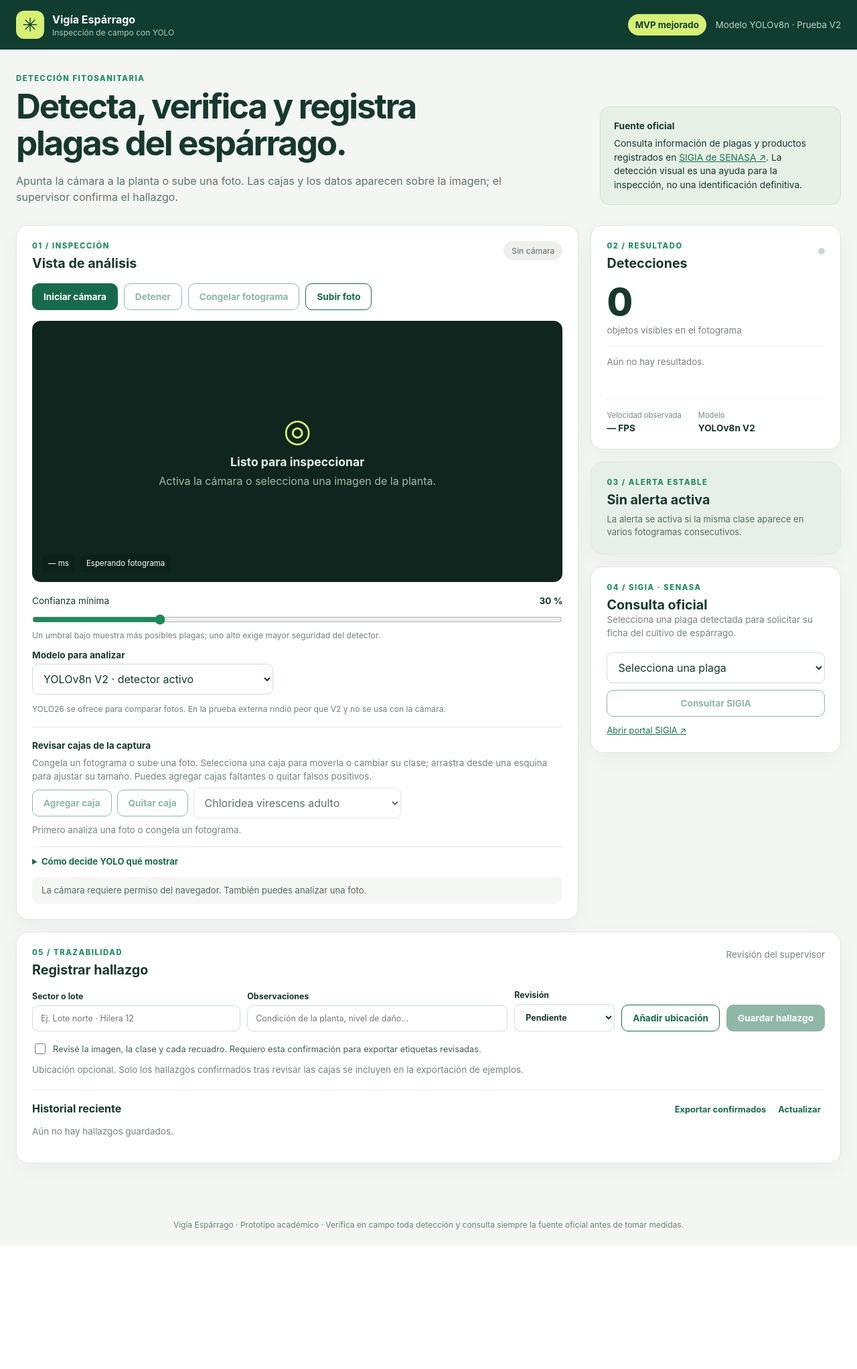
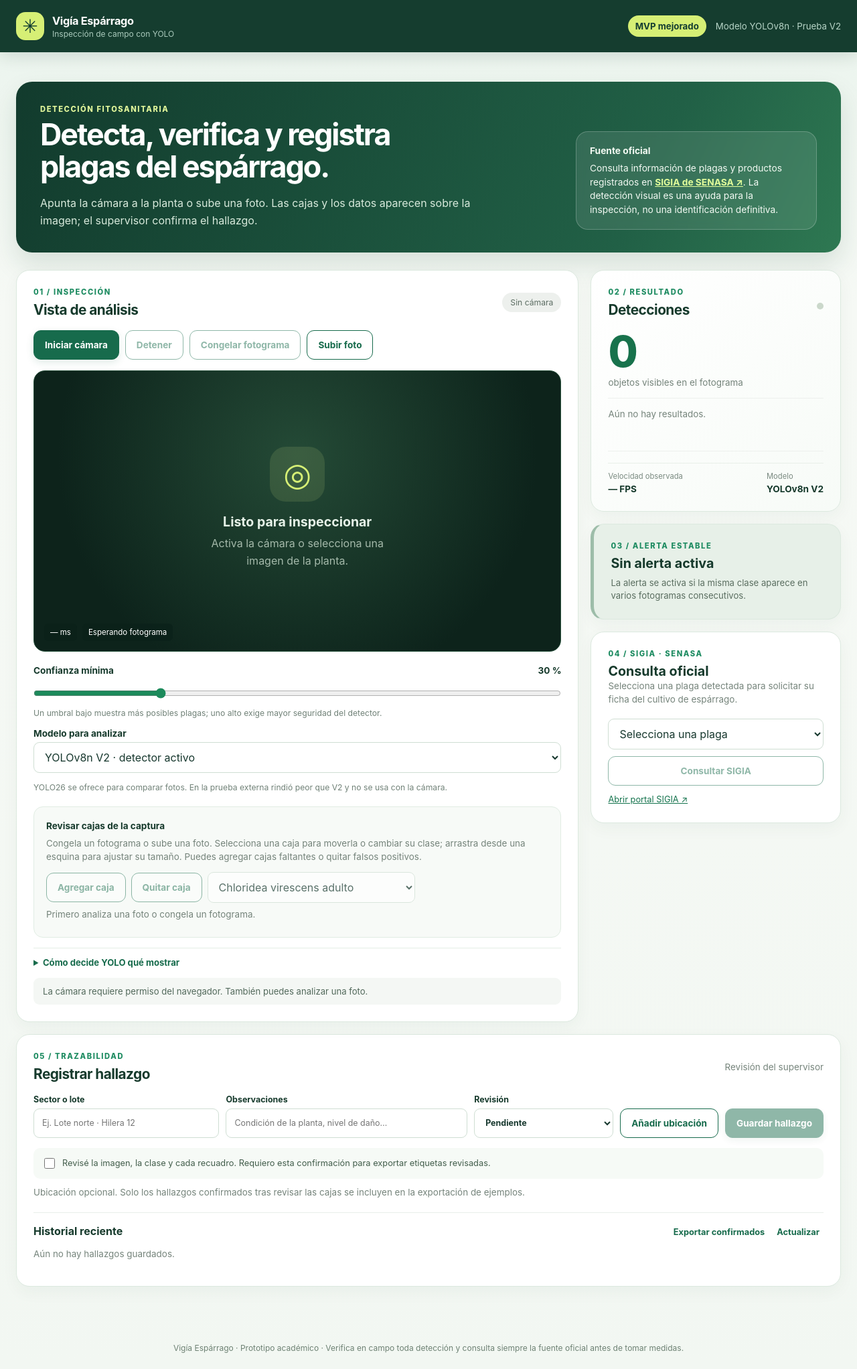
Before and after one commit to faviojimenezsifuentes-a11y/AgriTech, a Flask app: page / in a window 1280 px wide. Shown: the whole page at 67% size. Before the commit the page ends 1860 px from the top, so only its background shows below. Run offline with Flask 3, Linux system fonts and the light colour scheme; data that the repository does not hold is empty.

Commit message:
feat(ux): mejorar identidad visual, accesibilidad y diseño responsive del MVP

```diff
--- a/mvp/static/app.css
+++ b/mvp/static/app.css
@@ -6,3 +6,55 @@
 .comparison-card{margin-top:18px}.comparison-grid{display:grid;grid-template-columns:repeat(2,minmax(0,1fr));gap:12px;margin:15px 0}.comparison-grid>div{border:1px solid #e1ece4;background:#f5f9f5;border-radius:12px;padding:15px}.comparison-grid small,.comparison-grid strong,.comparison-grid span{display:block}.comparison-grid strong{font-size:1.7rem;margin:8px 0;color:#176b4c}.comparison-grid span{font-size:.75rem;color:#596d5f}@media(max-width:650px){.comparison-grid{grid-template-columns:1fr}}
 .how-it-works{border-top:1px solid #e4ede5;margin-top:15px;padding-top:13px;font-size:.82rem}.how-it-works summary{cursor:pointer;font-weight:700;color:#176b4c}.how-it-works p{line-height:1.5;color:#52695b;margin:9px 0 0}
 .comparison-table{border-collapse:collapse;width:100%;font-size:.8rem}.comparison-table th,.comparison-table td{text-align:left;padding:9px 11px;border-bottom:1px solid #e7eee8}.comparison-table th{background:#f0f5f0}.comparison-table td:first-child{min-width:220px}.comparison-table td:not(:first-child){white-space:nowrap;font-weight:700}
+
+
+/* AgriTech UX refresh: original workflows and element IDs remain unchanged. */
+:root{--forest:#103d2d;--leaf:#18724c;--lime:#d9ef8b;--line:#dce9df;--ink:#163a2c;--focus:#327fda;color-scheme:light}
+html{scroll-behavior:smooth}
+body{min-width:320px;background:linear-gradient(180deg,#eaf4ed 0,#f6f9f5 460px,#f2f7f2 100%);color:var(--ink)}
+button,input,select{transition:background-color .18s,border-color .18s,box-shadow .18s,transform .18s}
+:where(button,a,input,select,summary):focus-visible,.file-btn:focus-within{outline:3px solid var(--focus);outline-offset:3px}
+.topbar{position:sticky;top:0;z-index:30;min-height:78px;height:auto;padding-top:12px;padding-bottom:12px;background:rgba(14,55,41,.97);backdrop-filter:blur(12px);box-shadow:0 5px 24px rgba(10,40,28,.14)}
+.brand-icon{border-radius:14px}
+.brand strong{letter-spacing:-.02em;font-size:1.02rem}
+main{max-width:1400px}
+.intro{margin:8px 0 26px;padding:34px 36px;border-radius:24px;background:linear-gradient(115deg,#123b2d,#216046 75%,#2e7852);color:#fff;box-shadow:0 18px 38px rgba(23,67,46,.13)}
+.intro .eyebrow{color:#e0f59a}
+.intro h1{font-size:clamp(2.1rem,3.5vw,3.35rem)}
+.intro p:last-child{max-width:680px;color:#d8eadc;line-height:1.65}
+.intro-note{background:rgba(255,255,255,.1);border:1px solid rgba(255,255,255,.22);color:#f3faf3;border-radius:18px;backdrop-filter:blur(6px);flex-shrink:0}
+.intro-note a{color:#e3ff9b;font-weight:700}
+.card{border-radius:20px;border-color:var(--line);box-shadow:0 8px 25px rgba(20,65,39,.045);padding:25px}
+.card-head{align-items:center}
+.card-head h2{font-size:1.3rem;letter-spacing:-.025em}
+.primary,.secondary,.file-btn{min-height:44px;border-radius:11px;display:inline-flex;justify-content:center;align-items:center}
+.primary{box-shadow:0 4px 12px rgba(22,100,70,.13)}
+.primary:hover:not(:disabled){transform:translateY(-1px)}
+.secondary:hover:not(:disabled),.file-btn:hover{border-color:#8fbca0}
+.viewport{min-height:420px;border-radius:17px;background:radial-gradient(circle at 50% 30%,#244a36,#0d231b 73%);border:1px solid #28513c}
+.empty-state{max-width:340px}
+.empty-state span{display:grid;place-items:center;width:82px;height:82px;margin:0 auto 18px;border-radius:24px;background:rgba(217,239,139,.12)}
+.empty-state strong{font-size:1.22rem}
+.empty-state p{line-height:1.6}
+.controls label{font-weight:650}
+.controls input[type=range]{min-height:28px}
+.controls small{line-height:1.55}
+.controls #modelChoice{max-width:100%;width:100%}
+.review-tools{background:#f7faf7;border:1px solid #e1ede3;border-radius:14px;padding:17px 18px}
+.review-actions{margin-top:12px}
+.metrics-card{background:linear-gradient(140deg,#fff,#f7fbf7)}
+.big-number{font-size:4rem;color:#18724c;letter-spacing:-.055em}
+.metrics-row{justify-content:space-between;border-top:1px solid #e8efe8;padding-top:12px}
+.detection-row{padding:11px 0;border-bottom:1px dashed #e6eee7;align-items:center}
+.detection-row:last-child{border-bottom:0}
+.alert-card{border-left:5px solid #9dbda9}
+.alert-card.active{border-left-color:#e7a34a}
+.record-card{scroll-margin-top:100px}
+.record-grid{grid-template-columns:minmax(160px,1fr) minmax(190px,1.3fr) minmax(140px,.75fr) auto auto}
+.record-grid input,.record-grid select{min-height:44px}
+.review-confirm{line-height:1.5;background:#f6faf6;padding:12px;border-radius:10px}
+.history-item:hover{background:#f7faf7}
+@media(max-width:1100px){.intro{padding:28px}.record-grid{grid-template-columns:repeat(2,minmax(0,1fr))}}
+@media(max-width:800px){.intro{display:block}.intro-note{max-width:none;margin-top:22px}.topbar{position:relative}}
+@media(max-width:650px){main{padding:16px 12px 36px}.intro{padding:24px 20px;border-radius:17px;margin:0 0 16px}.intro h1{font-size:2.05rem}.intro-note{padding:15px}.card{padding:18px;border-radius:16px}.layout,.sidebar{gap:13px}.sidebar{display:flex}.toolbar{display:grid;grid-template-columns:repeat(2,minmax(0,1fr));gap:8px}.toolbar>*{min-width:0;font-size:.78rem;text-align:center}.viewport{min-height:310px}.record-grid{display:grid;grid-template-columns:1fr;gap:10px}.record-grid>*{margin:0}.review-actions>*{flex:1}.history-head{align-items:flex-start;gap:12px;flex-wrap:wrap}.history-head>div{display:flex;gap:12px;flex-wrap:wrap}.history-head .text-button{margin:0}.big-number{font-size:3.8rem}}
+@media(prefers-reduced-motion:reduce){html{scroll-behavior:auto}*,*:before,*:after{transition-duration:.01ms!important;animation-duration:.01ms!important}}
```
